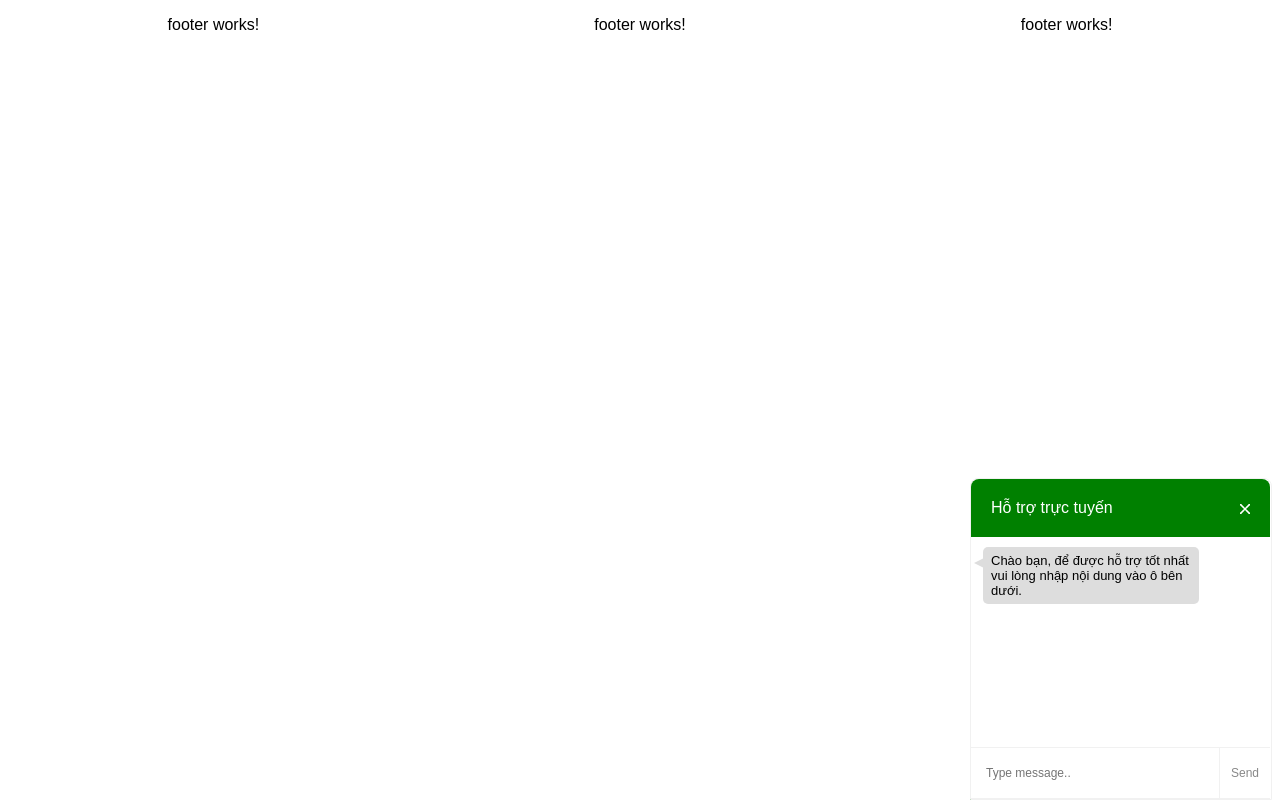
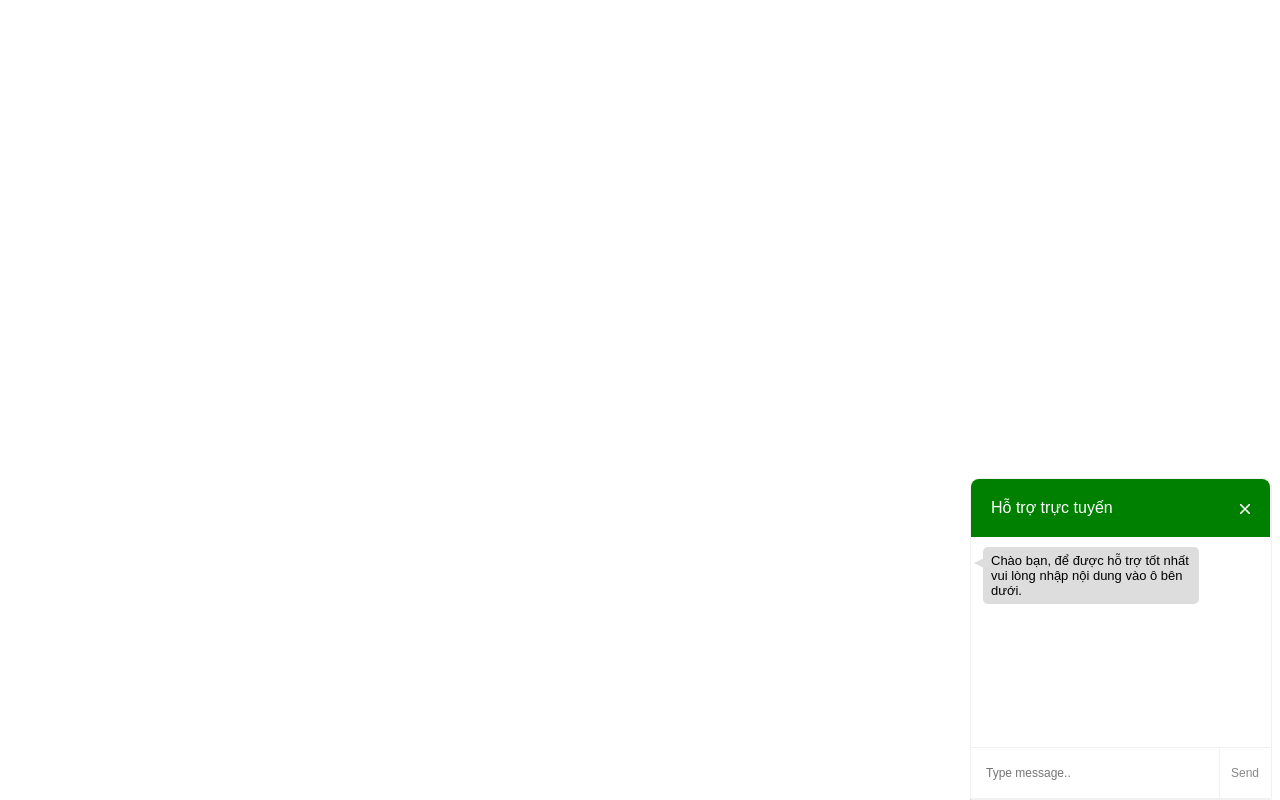
Before and after one commit to NgaNtt09/uniqlo, an Angular app: page / in a window 1280 px wide. Built offline with nearby package versions, Linux system fonts and the light colour scheme.

Commit message:
feat(add template footer )

```diff
--- a/src/app/footer/footer.component.html
+++ b/src/app/footer/footer.component.html
@@ -1,3 +1,8 @@
-<p>
-  footer works!
-</p>
+<div class="header">
+  {{this.header|uppercase}}
+</div>
+<div class="container">
+  <pre>
+      {{this.container}}
+  </pre>
+</div>
```
